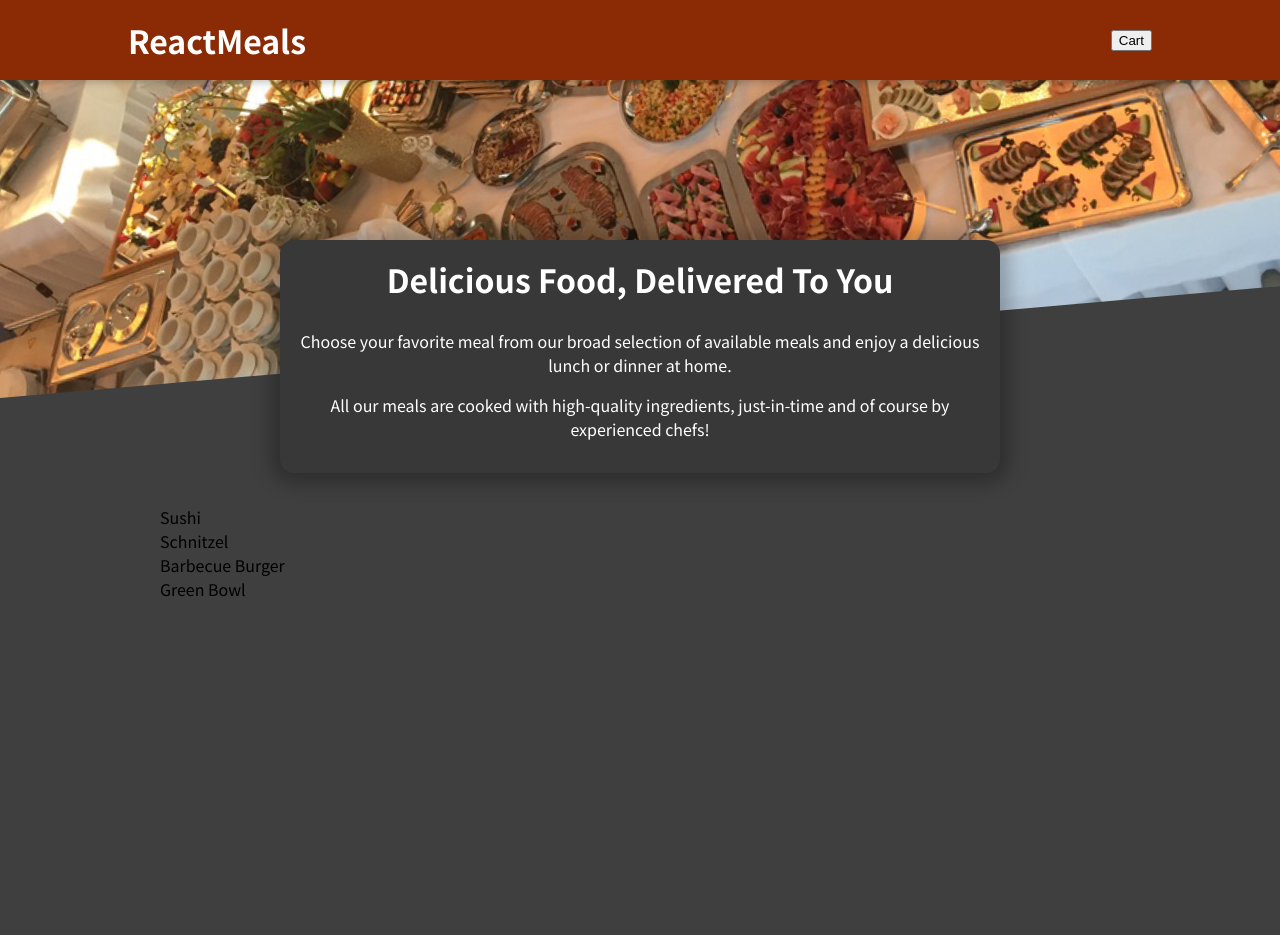
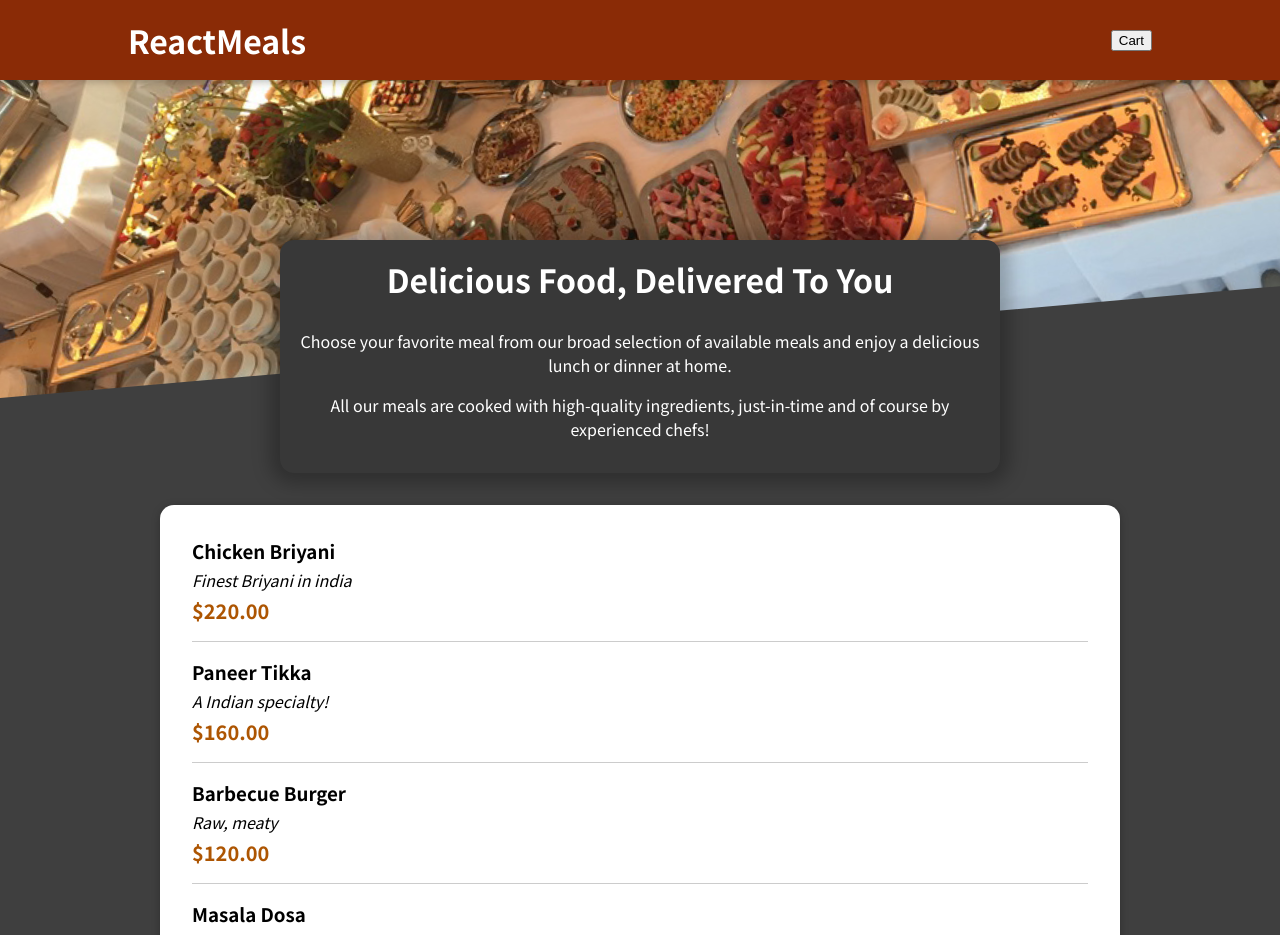
Before and after one commit to ichandankumar/Restaurant-project, a React (Create React App) app: page / in a window 1280 px wide. Shown: the top 935 px of the page. Before the commit the page ends 800 px from the top, so only its background shows below. Built offline with nearby package versions, Linux system fonts and the light colour scheme.

Commit message:
Making the Items visible

```diff
--- a/src/components/Meals/AvailableMeals.js
+++ b/src/components/Meals/AvailableMeals.js
@@ -1,38 +1,49 @@
+import Card from '../UI/Card';
 import classes from './AvailableMeals.module.css';
+import MealItem from './Meals/MealItem';
 
 const DUMMY_MEALS = [
   {
     id: 'm1',
-    name: 'Sushi',
-    description: 'Finest fish and veggies',
-    price: 22.99,
+    name: 'Chicken Briyani',
+    description: 'Finest Briyani in india',
+    price: 220.00,
   },
   {
     id: 'm2',
-    name: 'Schnitzel',
-    description: 'A german specialty!',
-    price: 16.5,
+    name: 'Paneer Tikka',
+    description: 'A Indian specialty!',
+    price: 160.00,
   },
   {
     id: 'm3',
     name: 'Barbecue Burger',
-    description: 'American, raw, meaty',
-    price: 12.99,
+    description: 'Raw, meaty',
+    price: 120.00,
   },
   {
     id: 'm4',
-    name: 'Green Bowl',
+    name: 'Masala Dosa',
     description: 'Healthy...and green...',
-    price: 18.99,
+    price: 180.00,
   },
 ];
 
 const AvailableMeals = () => {
-  const mealsList = DUMMY_MEALS.map((meal) => <li>{meal.name}</li>);
+  const mealsList = DUMMY_MEALS.map((meal) =>(
+   <MealItem
+   key= {meal.id}
+   name={meal.name}
+   description={meal.description}
+     price= {meal.price}
+     />
+  ))
 
   return (
     <section className={classes.meals}>
+    <Card>
       <ul>{mealsList}</ul>
+    </Card>
     </section>
   );
 };
--- /dev/null
+++ b/src/components/Meals/Meals/MealItem.js
@@ -0,0 +1,17 @@
+import classes from './MealItem.module.css'
+const MealItem = (props) => {
+    const price = `$${props.price.toFixed(2)}`;
+
+    return (
+      <li className={classes.meal}>
+        <div>
+          <h3>{props.name}</h3>
+          <div className={classes.description}>{props.description}</div>
+          <div className={classes.price}>{price}</div>
+        </div>
+        <div></div>
+      </li>
+    );
+  };
+
+  export default MealItem;
--- /dev/null
+++ b/src/components/Meals/Meals/MealItem.module.css
@@ -0,0 +1,22 @@
+.meal {
+    display: flex;
+    justify-content: space-between;
+    margin: 1rem;
+    padding-bottom: 1rem;
+    border-bottom: 1px solid #ccc;
+  }
+
+  .meal h3 {
+    margin: 0 0 0.25rem 0;
+  }
+
+  .description {
+    font-style: italic;
+  }
+
+  .price {
+    margin-top: 0.25rem;
+    font-weight: bold;
+    color: #ad5502;
+    font-size: 1.25rem;
+  }
--- /dev/null
+++ b/src/components/UI/Card.js
@@ -0,0 +1,7 @@
+import classes from './Card.module.css'
+
+const Card = (props) => {
+    return <div className={classes.card}>{props.children}</div>
+
+};
+export default Card
--- /dev/null
+++ b/src/components/UI/Card.module.css
@@ -0,0 +1,6 @@
+.card {
+    padding: 1rem;
+    box-shadow: 0 2px 8px rgba(0, 0, 0, 0.25);
+    border-radius: 14px;
+    background-color: white;
+  }
```
